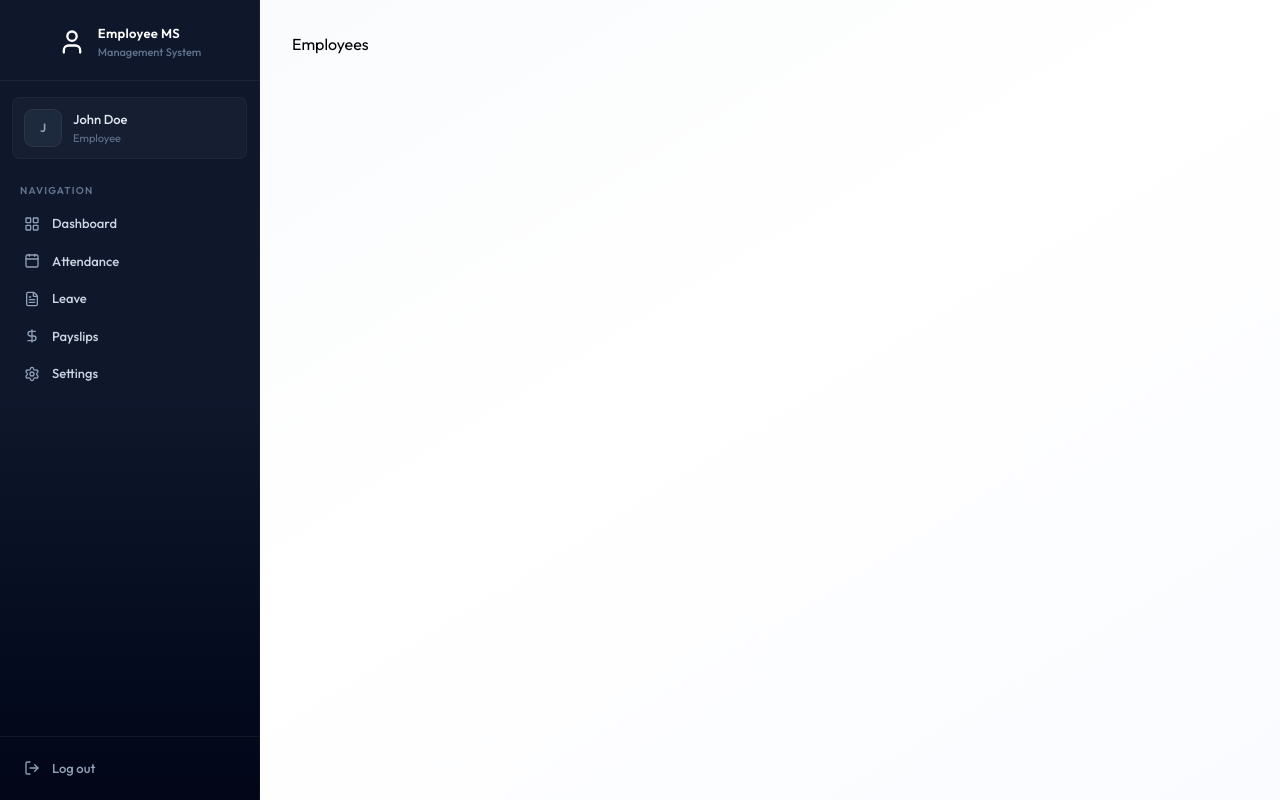
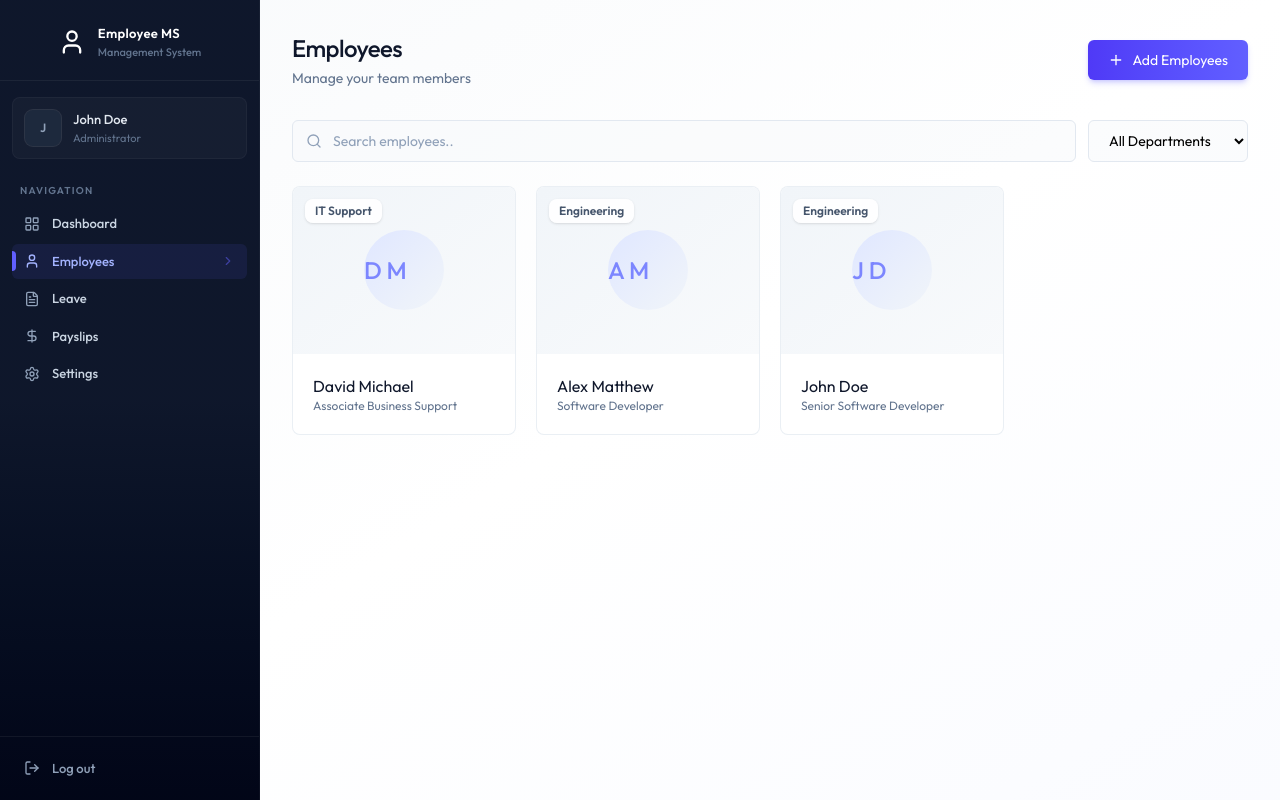
Before and after one commit to shumaila1421/employee-management-system, a React (Vite) app in the folder client/: page /employees in a window 1280 px wide. Built offline with nearby package versions, Linux system fonts and the light colour scheme.

Commit message:
employee search, edit and delete

```diff
--- /dev/null
+++ b/client/src/components/EmployeeCard.jsx
@@ -0,0 +1,56 @@
+import { PencilIcon, Trash2Icon } from "lucide-react";
+import React from "react";
+
+const EmployeeCard = ({ employee, onDelete, onEdit }) => {
+  const handleDelete = async () => {
+    if (!confirm("Are you sure you want to delete this employee?")) return;
+  };
+  return (
+    <div className="group relative card card-hover overflow-hidden">
+      <div className="relative aspect-4/3 w-full overflow-hidden bg-linear-to-br from-slate-100 to-slate-50">
+        <div className="w-full h-full flex items-center justify-center">
+          {/* circle icon- initial name */}
+          <div className="w-20 h-20 rounded-full bg-linear-to-br from-indigo-100 to-slate-100 flex items-center">
+            <span className="text-2xl font-medium text-indigo-400">
+              {employee.firstName[0]} {employee.lastName[0]}
+            </span>
+          </div>
+        </div>
+      </div>
+      <div className="absolute top-3 left-3 flex gap-2">
+        <span className="bg-white/90 backdrop-blur-sm px-2.5 py-1 text-xs font-semibold text-slate-600 rounded-lg shadow-sm">
+          {employee.department || "Remote"}
+        </span>
+        {employee.isDeleted && (
+          <span className="bg-red-500/60 font-medium text-white px-2.5 py-1 text-xs rounded">
+            DELETED
+          </span>
+        )}
+      </div>
+      {!employee.isDeleted && (
+        <div className="absolute inset-0 bg-linear-to-t from-indigo-700/20 via-transparent tp-transparent opacity-0 group-hover:opacity-100 transition-opacity flex items-end justify-center pb-6 gap-3">
+          <button
+            onClick={() => onEdit(employee)}
+            className="p-2.5 bg-white/90 backdrop-blur-sm text-slate-700 hover:text-indigo-600 rounded-xl shadow-lg transition-all hover:scale-105"
+          >
+            <PencilIcon className="w-4 h-4" />
+          </button>
+          <button
+            onClick={handleDelete}
+            className="p-2.5 bg-white/90 backdrop-blur-sm text-slate-700 hover:text-rose-600 rounded-xl shadow-lg transition-all hover:scale-105 disabled:opacity-50"
+          >
+            <Trash2Icon className="w-4 h-4" />
+          </button>
+        </div>
+      )}
+      <div className="p-5">
+        <h3 className="text-slate-900">
+          {employee.firstName} {employee.lastName}{" "}
+        </h3>
+        <p className="text-xs text-slate-500">{employee.position}</p>
+      </div>
+    </div>
+  );
+};
+
+export default EmployeeCard;
--- a/client/src/components/Sidebar.jsx
+++ b/client/src/components/Sidebar.jsx
@@ -29,7 +29,7 @@
     setMobileOpen(false);
   }, [pathname]);
 
-  const role = "" || "EMPLOYEE";
+  const role = "ADMIN" || "EMPLOYEE";
 
   const navItems = [
     { name: "Dashboard", href: "/dashboard", icon: LayoutGridIcon },
--- a/client/src/pages/Dashboard.jsx
+++ b/client/src/pages/Dashboard.jsx
@@ -12,7 +12,7 @@
   const [loading, setLoading] = useState(true);
 
   useEffect(() => {
-    setData(dummyEmployeeDashboardData);
+    setData(dummyAdminDashboardData);
     setTimeout(() => {
       setLoading(false);
     }, 1000);
--- a/client/src/pages/Employees.jsx
+++ b/client/src/pages/Employees.jsx
@@ -1,7 +1,111 @@
-import React from "react";
+import React, { useCallback, useEffect, useState } from "react";
+import { dummyEmployeeData, DEPARTMENTS } from "../assets/assets";
+import { Plus, Search } from "lucide-react";
+import EmployeeCard from "../components/EmployeeCard";
 
 const Employees = () => {
-  return <div>Employees</div>;
+  const [employees, setEmployees] = useState([]);
+  const [Loading, setLoading] = useState([true]);
+  const [search, setSearch] = useState("");
+  const [selectDept, setSelectDept] = useState("");
+  const [editEmployee, setEditEmployee] = useState(null);
+  const [showCreateModal, setShowCreateModal] = useState(false);
+
+  const fetchEmployees = useCallback(async () => {
+    setLoading(true);
+    setEmployees(
+      dummyEmployeeData.filter((emp) =>
+        selectDept ? emp.department === selectDept : emp,
+      ),
+    );
+    setTimeout(() => {
+      setLoading(false);
+    }, 1000);
+  }, []);
+
+  useEffect(() => {
+    fetchEmployees();
+  }, []);
+
+  const filtered = employees.filter((emp) =>
+    `$(emp.firstName) $(emp.lastName) $(emp.position)`
+      .toLowerCase()
+      .includes(search.toLowerCase()),
+  );
+  return (
+    <div className="animate-fade-in ">
+      {/* Header */}
+      <div className="flex flex-col sm:flex-row justify-between items-start sm:items-center gap-4 mb-8">
+        <div>
+          <h1 className="page-title">Employees</h1>
+          <p className="page-subtitle">Manage your team members</p>
+        </div>
+
+        <button className="btn-primary flex items-center gap-2 w-full sm:w-auto justify-center">
+          <Plus size={16} /> Add Employees
+        </button>
+      </div>
+      {/* Search bar */}
+      <div className="flex flex-col sm:flex-row gap-3 mb-6">
+        <div className="relative flex-1">
+          <Search className="absolute left-3.5 top-1/2 transform -translate-y-1/2 text-slate-400 w-4 h-4" />
+          <input
+            type="text"
+            placeholder="Search employees.."
+            className="w-full pl-10!"
+            onChange={(e) => setSearch(e.target.value)}
+            value={search}
+          />
+        </div>
+        <select
+          value={selectDept}
+          onChange={(e) => setSelectDept(e.target.value)}
+          className="max-w-40"
+        >
+          <option value="">All Departments</option>
+          {DEPARTMENTS.map((deptName) => (
+            <option key={deptName} value={deptName}>
+              {deptName}
+            </option>
+          ))}
+        </select>
+      </div>
+
+      {/* employee cards */}
+
+      {Loading ? (
+        <div className="flex justify-center p-12">
+          <div className="animate-spin h-8 w-8 border-2 border-indigo-600 border-t-transparent rounded-full" />
+        </div>
+      ) : (
+        <div className="grid grid-cols-1 sm:grid-cols-2 lg:grid-cols-3 xl:grid-cols-4 gap-4 sm:gap-5">
+          {filtered.length === 0 ? (
+            <p className="col-span-full text-center py-16 text-slate-400 bg-white rounded-2xl border border-dashed border-slate-200">
+              {" "}
+              No employees found
+            </p>
+          ) : (
+            filtered.map((emp) => (
+              <EmployeeCard
+                key={emp.id}
+                employee={emp}
+                onDelete={fetchEmployees}
+                onEdit={(e) => setEditEmployee(e)}
+              />
+            ))
+          )}
+        </div>
+      )}
+
+      {/* Create Employee Modal */}
+      {showCreateModal && (
+        <div className="fixed bg-black/40 backdrop-blur-sm inset-0 z-50 flex items-start justify-center p-4 overflow-y-auto" onClick={() => setShowCreateModal(false)}>
+
+        </div>
+      )}
+      {/* Edit Employee Modal */}
+    </div>
+  );
 };
 
 export default Employees;
```
